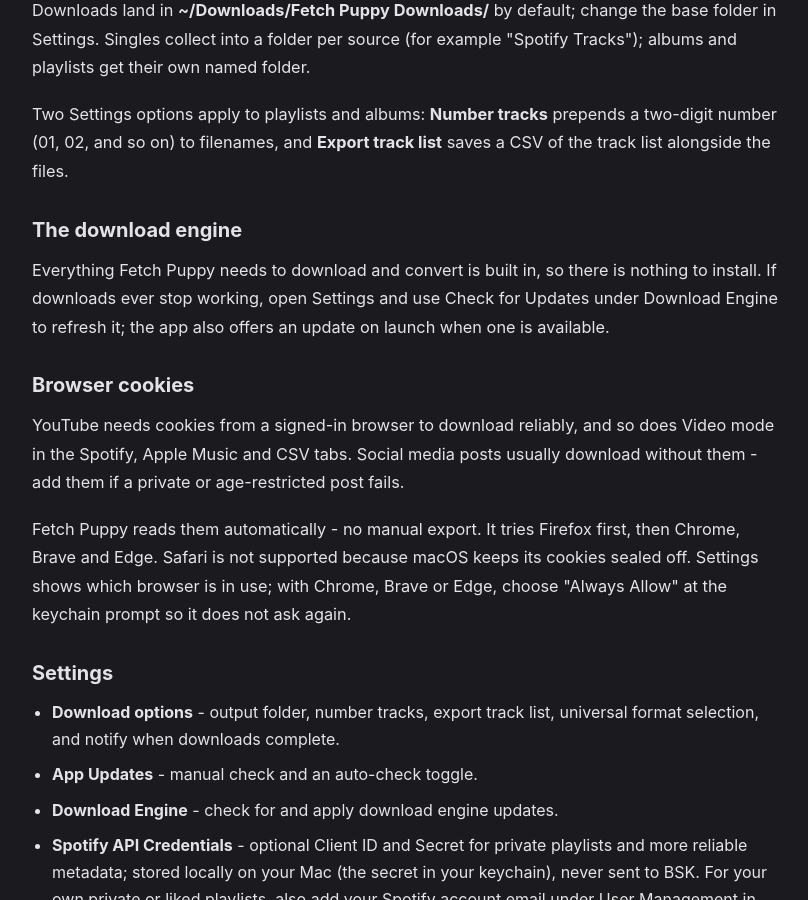
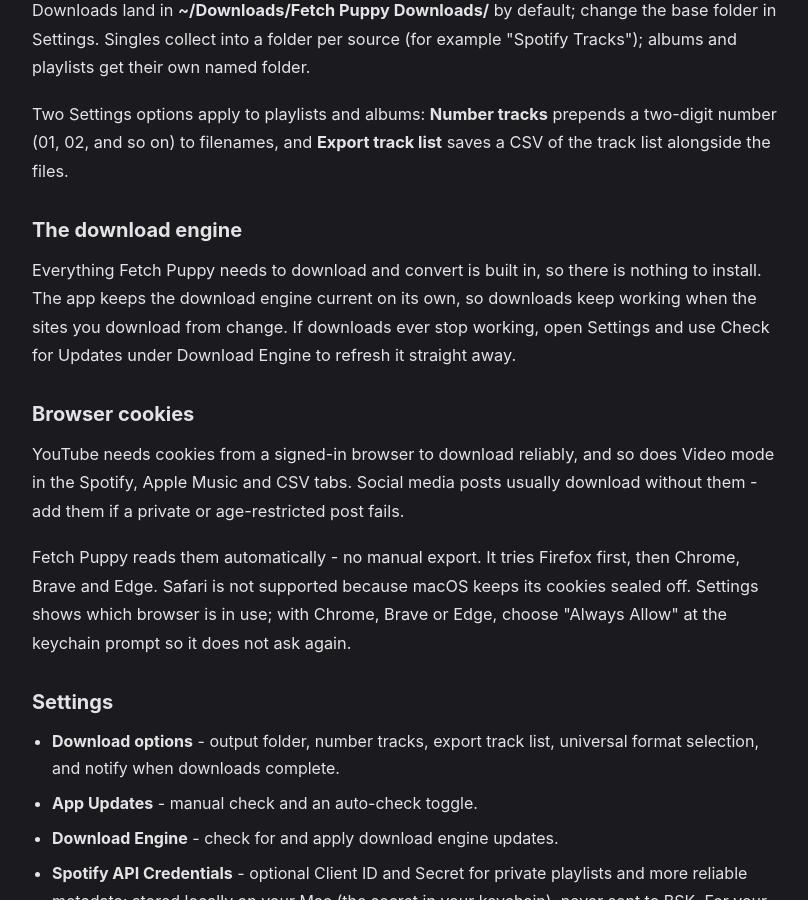
Before and after one commit to BSKapps/bskapps.github.io, a Jekyll site: the page built from articles/fetch-puppy-guide/index.html, in a window 1280 px wide and 900 px high, scrolled down 1902 px. Shown: the whole window, without its empty margins (232-1040 px from the left). Built offline with Jekyll 4.4.1, drawn with Linux system fonts in a browser that asks for light colours; some of the changed text lies outside the part shown.

Commit message:
Fetch Puppy guide: the engine now updates in the background, not on a launch prompt

```diff
--- a/_data/guides/fetch-puppy-guide.json
+++ b/_data/guides/fetch-puppy-guide.json
@@ -4,7 +4,7 @@
   "web": {
     "pageTitle": "Fetch Puppy user guide - BSK Apps",
     "h1": "Fetch Puppy user guide",
-    "dateLine": "Updated for version 2.3",
+    "dateLine": "Updated for version 2.5",
     "description": "A how-to guide for Fetch Puppy: the download modes, choosing audio and video formats, the queue, output folders, browser cookies, the download engine and settings.",
     "canonical": "https://bskapps.com/articles/fetch-puppy-guide/",
     "ogTitle": "Fetch Puppy user guide",
@@ -120,7 +120,7 @@
       "blocks": [
         {
           "type": "paragraph",
-          "text": "Everything Fetch Puppy needs to download and convert is built in, so there is nothing to install. If downloads ever stop working, open Settings and use Check for Updates under Download Engine to refresh it; the app also offers an update on launch when one is available."
+          "text": "Everything Fetch Puppy needs to download and convert is built in, so there is nothing to install. The app keeps the download engine current on its own, so downloads keep working when the sites you download from change. If downloads ever stop working, open Settings and use Check for Updates under Download Engine to refresh it straight away."
         }
       ]
     },
```
